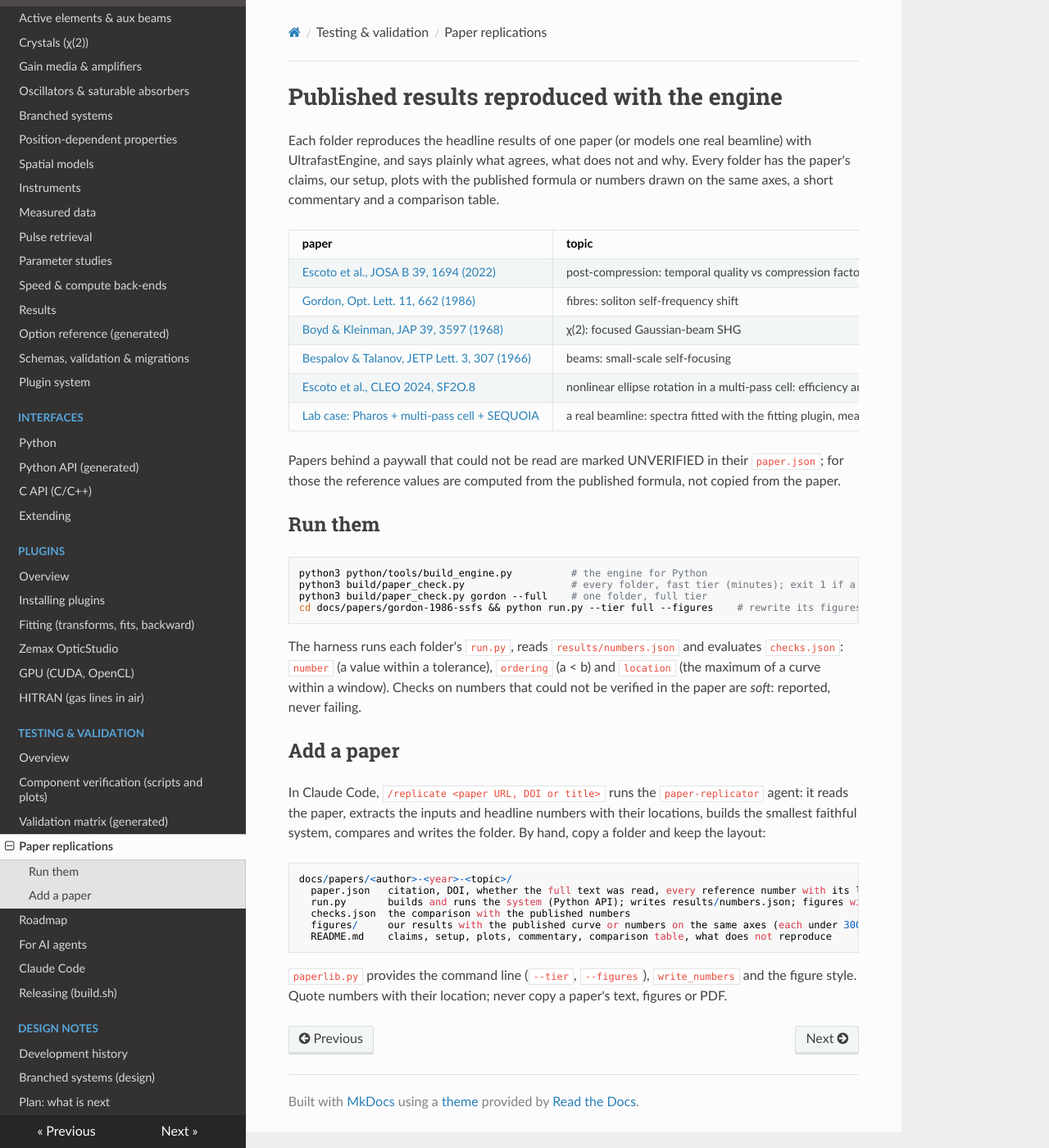
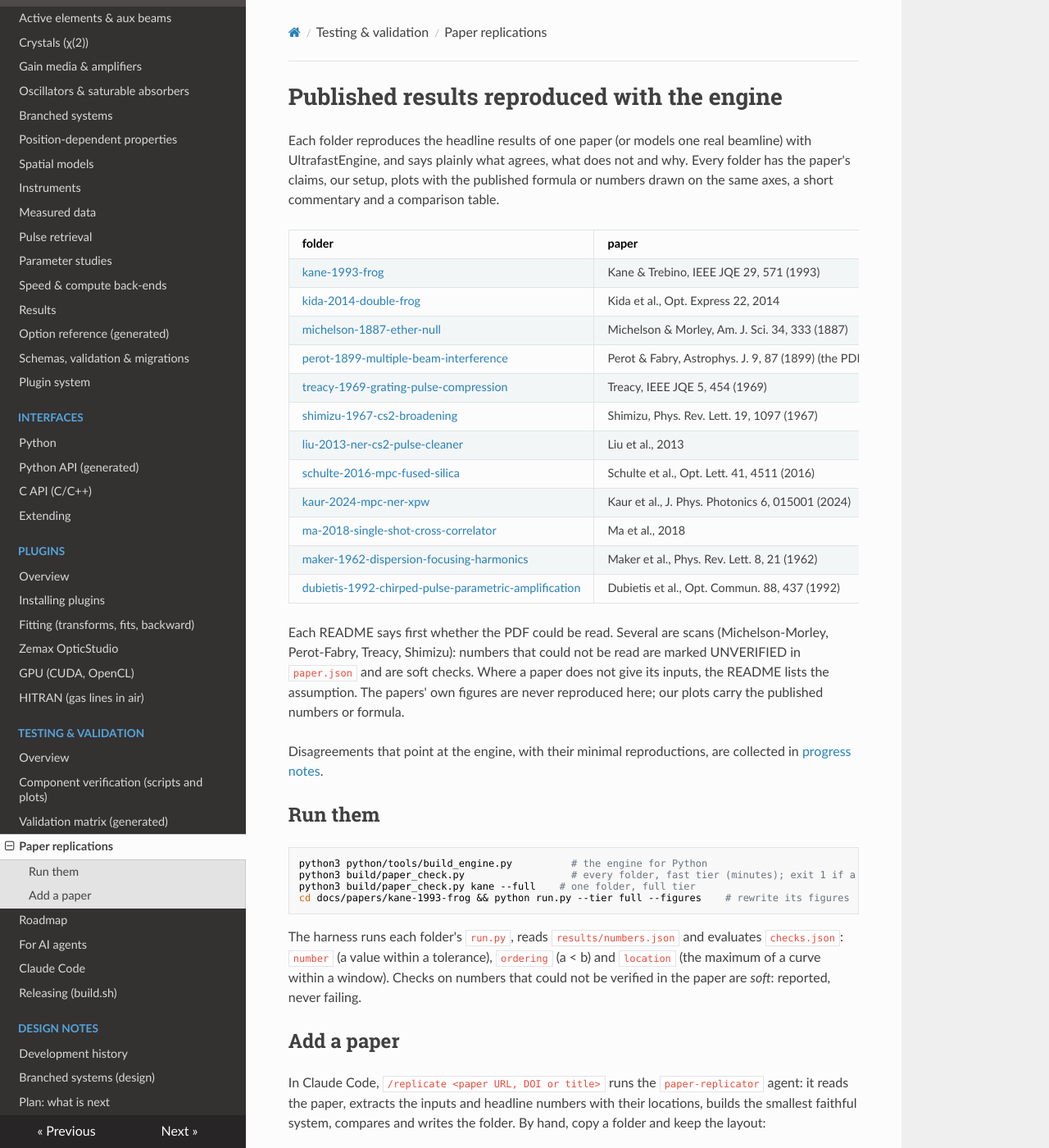
Before and after one commit to JosephCodemard/UltrafastEngine, an MkDocs documentation site: the page built from docs/papers/README.md, in a window 1280 px wide and 1400 px high. Shown: the whole window at 82% size. Built offline with MkDocs 1.6.1, drawn with Linux system fonts in a browser that asks for light colours; nearby versions of some CDN libraries.

Commit message:
Papers: index of the 12 replications, status; paper_check green
Co-Authored-By: Claude Sonnet 5.5 <noreply@anthropic.com>

````diff
--- a/docs/papers/README.md
+++ b/docs/papers/README.md
@@ -4,25 +4,35 @@ Each folder reproduces the headline results of one paper (or models one real bea
 plainly what agrees, what does not and why. Every folder has the paper's claims, our setup, plots with the published
 formula or numbers drawn on the same axes, a short commentary and a comparison table.
 
-| paper | topic | result | headline numbers: published vs ours |
-|---|---|---|---|
-| [Escoto et al., JOSA B 39, 1694 (2022)](escoto-2022-compression-quality/README.md) | post-compression: temporal quality vs compression factor | reproduced | C ≈ 0.59 B + 1 within 5 % to B = 40: 3.6 % (transform limit), 4.4 % (GDD only, B ≥ 4); energy ratio ~70 % at C = 100: 69.4 %; intensity ratio → 10 %: 10.0 % |
-| [Gordon, Opt. Lett. 11, 662 (1986)](gordon-1986-ssfs/README.md) | fibres: soliton self-frequency shift | reproduced against the perturbation theory | shift rate ∝ T0⁻⁴: exponent −4.0 to −4.1 (Blow-Wood, Hollenbeck); rate vs Gordon's integral within 1.3 % (Blow-Wood); about one spectral width in ~100 m: 107 m |
-| [Boyd & Kleinman, JAP 39, 3597 (1968)](boyd-kleinman-1968-focused-shg/README.md) | χ(2): focused Gaussian-beam SHG | reproduced | h_m = 1.068 at ξ = 2.84: 1.068 at ξ = 2.85; σ_m = 0.573: 0.574 |
-| [Bespalov & Talanov, JETP Lett. 3, 307 (1966)](bespalov-talanov-1966-ssf/README.md) | beams: small-scale self-focusing | reproduced | g_max = k0 n2 I: 0.9997; K_opt = k0 √(2 n2 I / n0): 0.992 K_opt; ripple growth vs cosh(gL) within 2 % |
-| [Escoto et al., CLEO 2024, SF2O.8](escoto-2024-ner-mpc/README.md) | nonlinear ellipse rotation in a multi-pass cell: efficiency and contrast vs two waveplate angles | partly reproduced (the cell is not given and is assumed) | dark band and contrast gain along θ1 = θ2, maxima in the (−,+) and (+,−) quadrants, exact symmetry; diagonal maximum at 10°: 15° (B = 10 rad), 11° (B = 15 rad); contrast improvement 8–9 orders: ~6 |
-| [Lab case: Pharos + multi-pass cell + SEQUOIA](lab-mpc-ner-contrast/README.md) | a real beamline: spectra fitted with the fitting plugin, measured contrast as the input pedestal, water lines of the air | fitted, partly reproduced (recordings, not a paper) | seed spectrum rms 4 %; cell spectrum rms 12 % with an energy scale 3.8× nominal; contrast within 5 dB at +4…30 ps |
+| folder | paper | topic | result | headline numbers: published vs ours |
+|---|---|---|---|---|
+| [kane-1993-frog](kane-1993-frog/README.md) | Kane & Trebino, IEEE JQE 29, 571 (1993) | FROG: SD / PG / SHG traces | reproduced (SD FROG gate and multi-trace retrieval done in numpy; not in the engine) | chirp-rate slopes 4/3 (SD) and 2/3 (PG): 1.3333, 0.6667; SHG trace symmetric: 1e-15; PG retrieval unambiguous: GDD error 0.007 % |
+| [kida-2014-double-frog](kida-2014-double-frog/README.md) | Kida et al., Opt. Express 22, 2014 | double FROG: removing the time-direction ambiguity | partly reproduced | XFROG error ratio wrong vs right reference 2.0 (paper 1.8-2.5); direction fixed in 13 of 16 starts (paper 6 of 6); substrate GDD 18.2 vs 25.6 fs² (paper's path unspecified) |
+| [michelson-1887-ether-null](michelson-1887-ether-null/README.md) | Michelson & Morley, Am. J. Sci. 34, 333 (1887) | Michelson interferometer readout | readout reproduced (the null is built in, so the check is circular) | 0.4 fringe for D = 11 m: 0.4000; equal arms: 0; white-light envelope to 2e-5 |
+| [perot-1899-multiple-beam-interference](perot-1899-multiple-beam-interference/README.md) | Perot & Fabry, Astrophys. J. 9, 87 (1899) (the PDF supplied as 'Michelson 1892') | Fabry-Perot etalon fringes | reproduced | Airy coefficient 80: 80; coincidence period 311.9 / 14.56515 / 4.759901: 311.914 / 14.56515 / 4.759902 |
+| [treacy-1969-grating-pulse-compression](treacy-1969-grating-pulse-compression/README.md) | Treacy, IEEE JQE 5, 454 (1969) | grating-pair compressor | engine matches the paper's equations; three printed numbers do not | GDD, delay vs eqs. 7, 8: 1e-5; delay 0.58 ps/cm printed, eq. 5a and engine 0.610; optimum 10 cm printed, 9.51 cm; eq. 17 (TOD) 1.76x the exact value |
+| [shimizu-1967-cs2-broadening](shimizu-1967-cs2-broadening/README.md) | Shimizu, Phys. Rev. Lett. 19, 1097 (1967) | SPM in liquid CS2 with delayed response | qualitatively reproduced (n2, intensity, τ not given: assumed) | fringe spacing grows to the extremity (1.02 of the stationary-phase formula); red side 0.72-0.95 (paper ~0.9); mean period 6.8 vs 10 ± 3 cm⁻¹ |
+| [liu-2013-ner-cs2-pulse-cleaner](liu-2013-ner-cs2-pulse-cleaner/README.md) | Liu et al., 2013 | NER pulse cleaner in CS2 | reproduced for the model; cleaned width not | Eq. (1) maximum transmissivity 0.667 (paper ~0.66); contrast gain 3.9 vs 3.7 orders; optimum angle 32.5°; width 158 vs ~60 fs (CS2 GDD in the 1-D model) |
+| [schulte-2016-mpc-fused-silica](schulte-2016-mpc-fused-silica/README.md) | Schulte et al., Opt. Lett. 41, 4511 (2016) | multi-pass cell, fused-silica plate | reproduced (cell geometry assumed) | bandwidth 13.5 / 14.2 / 17.0 nm vs 13.4 / 13.5 / 16.1 nm; autocorrelation 207 vs 200 fs; main peak 79 vs ~75 % |
+| [kaur-2024-mpc-ner-xpw](kaur-2024-mpc-ner-xpw/README.md) | Kaur et al., J. Phys. Photonics 6, 015001 (2024) | NER in a multi-pass cell (XPW not modelled) | partly reproduced | efficiency ceiling 57 / 68 % vs 58 / 69 %; pressure and B of the optimum do not match (paper ~350 mbar, B ≈ 6) |
+| [ma-2018-single-shot-cross-correlator](ma-2018-single-shot-cross-correlator/README.md) | Ma et al., 2018 | single-shot cross-correlator for contrast | instrument parts reproduced; the single-shot geometry is not simulated | resolution 0.5-1 ps vs ~1 ps; PPLN window 44.2 vs ~45 ps/cm; BK7 ghost spacing 11.63 ps; replica II 3.7e-6 vs 2.7e-6 |
+| [maker-1962-dispersion-focusing-harmonics](maker-1962-dispersion-focusing-harmonics/README.md) | Maker et al., Phys. Rev. Lett. 8, 21 (1962) | Maker fringes, focused SHG | partly reproduced | quartz fringe 13.71 vs 13.9 µm; KDP θ0 50.55° vs 52 ± 2°; d_eff ∝ sin 2φ fails at 7 of 19 azimuths (engine finding) |
+| [dubietis-1992-chirped-pulse-parametric-amplification](dubietis-1992-chirped-pulse-parametric-amplification/README.md) | Dubietis et al., Opt. Commun. 88, 437 (1992) | chirped-pulse parametric amplification in BBO | partly reproduced | 67 fs limit, 24x compression, 0.9 GW agree; fibre width 264 vs 155 cm⁻¹, grating 202 vs 170 mm, compressed 133 vs 70 fs do not |
 
-Papers behind a paywall that could not be read are marked UNVERIFIED in their `paper.json`; for those the reference values
-are computed from the published formula, not copied from the paper.
+Each README says first whether the PDF could be read. Several are scans (Michelson-Morley, Perot-Fabry, Treacy, Shimizu): numbers
+that could not be read are marked UNVERIFIED in `paper.json` and are soft checks. Where a paper does not give its inputs, the
+README lists the assumption. The papers' own figures are never reproduced here; our plots carry the published numbers or formula.
+
+Disagreements that point at the engine, with their minimal reproductions, are collected in
+[progress notes](../design/progress-2026-11-consolidate.md).
 
 ## Run them
 
 ```bash
 python3 python/tools/build_engine.py          # the engine for Python
 python3 build/paper_check.py                  # every folder, fast tier (minutes); exit 1 if a hard check fails
-python3 build/paper_check.py gordon --full    # one folder, full tier
-cd docs/papers/gordon-1986-ssfs && python run.py --tier full --figures    # rewrite its figures
+python3 build/paper_check.py kane --full    # one folder, full tier
+cd docs/papers/kane-1993-frog && python run.py --tier full --figures    # rewrite its figures
 ```
 
 The harness runs each folder's `run.py`, reads `results/numbers.json` and evaluates `checks.json`: `number` (a value within
--- a/docs/papers/maker-1962-dispersion-focusing-harmonics/checks.json
+++ b/docs/papers/maker-1962-dispersion-focusing-harmonics/checks.json
@@ -17,7 +17,7 @@
      "source": "uf.crystal.phase_match acceptance for 1 mm, scaled by 1/1.5"},
     {"id": "d_eff follows sin 2 phi at fixed theta: fraction of azimuths off by more than 1 %", "kind": "number", "key": "kdpPhiLaw_fractionOffBy1pct", "expected": 0, "tolerance": 0.05, "hard": false,
      "source": "KDP -42m, type I: d_eff = d36 sin(theta) sin(2 phi). FINDING: the engine's explicit-cut d_eff is erratic in phi, see repro_1.py"},
-    {"id": "a focused beam is broader in angle than a collimated one", "kind": "ordering", "a": "fwhm_collimated_deg", "b": "fwhm_focused_deg", "margin": 0, "source": "p. 22: focusing mixes divergent rays"},
+    {"id": "a focused beam is broader in angle than a collimated one", "kind": "ordering", "a": "fwhm_collimated_deg", "b": "fwhm_focused_deg", "margin": 0, "tiers": ["full"], "source": "p. 22: focusing mixes divergent rays"},
     {"id": "focused tuning curve is one-sided (|asymmetry| larger than for the collimated beam)", "kind": "ordering", "a": "asymmetry_collimated", "b": "asymmetry_focused", "margin": 0.02, "source": "p. 22, Fig. 3: blue only for theta >= theta0"},
     {"id": "focusing gain over the 1/area law (paper: 30 from divergent-ray mixing)", "kind": "number", "key": "focusGain_ratio_over_area", "expected": 30, "tolerance": 29, "hard": false,
      "source": "p. 22: 3000 = 100 x 30; our value is below 1: a diffraction-limited beam does not gain from mixing, the paper's multimode laser did not behave as one. Not comparable (beam sizes assumed)"}
````
Also changed, not shown: PROJECT_STATUS.md (+1 -1 lines), docs/design/progress-2026-11-consolidate.md (+8 -0 lines).
